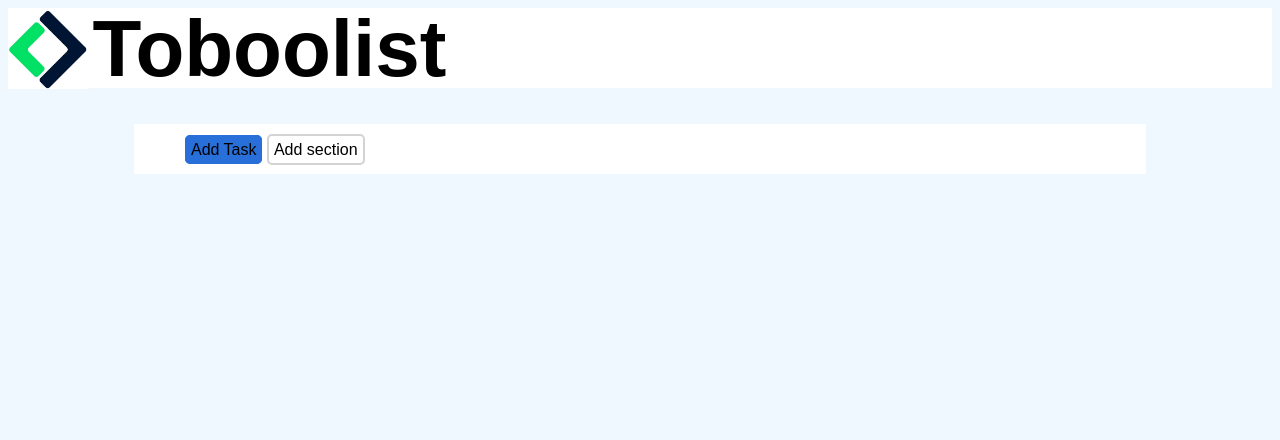
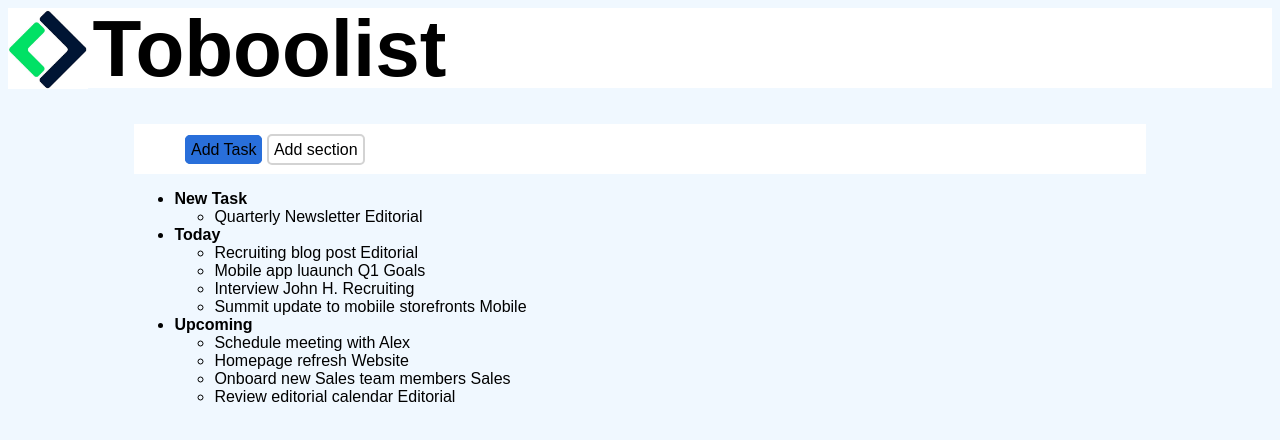
Before and after one commit to MrLorenzo7991/html-css-toboolist, a plain HTML site: page index.html in a window 1280 px wide. Drawn offline with Linux system fonts and the light colour scheme.

Commit message:
Impostate liste

```diff
--- a/index.html
+++ b/index.html
@@ -23,6 +23,32 @@
                 <span id="add-task">Add Task</span>
                 <span id="add-section">Add section</span>
             </section>
+        <!--Cecklists-->
+            <section>
+                <ul>
+                    <li><strong>New Task</strong>
+                        <ul>
+                            <li>Quarterly Newsletter <span class="editorial">Editorial</span></li>
+                        </ul>
+                    </li>
+                    <li>
+                        <strong>Today</strong>
+                        <ul>
+                            <li>Recruiting blog post <span class="editorial">Editorial</span></li>
+                            <li>Mobile app luaunch <span class="q1">Q1 Goals</span></li>
+                            <li>Interview John H. <span class="recruting">Recruiting</span></li>
+                            <li>Summit update to mobiile storefronts <span class="mobile">Mobile</span></li>
+                        </ul>
+                    </li>
+                    <li><strong>Upcoming</strong>
+                        <ul>
+                            <li>Schedule meeting with Alex</li>
+                            <li>Homepage refresh <span class="website">Website</span></li>
+                            <li>Onboard new Sales team members <span class="sales">Sales</span></li>
+                            <li>Review editorial calendar <span class="editorial">Editorial</span></li>
+                        </ul>
+                    </li>
+            </section>
     </main>
 </body>
 </html>
```
